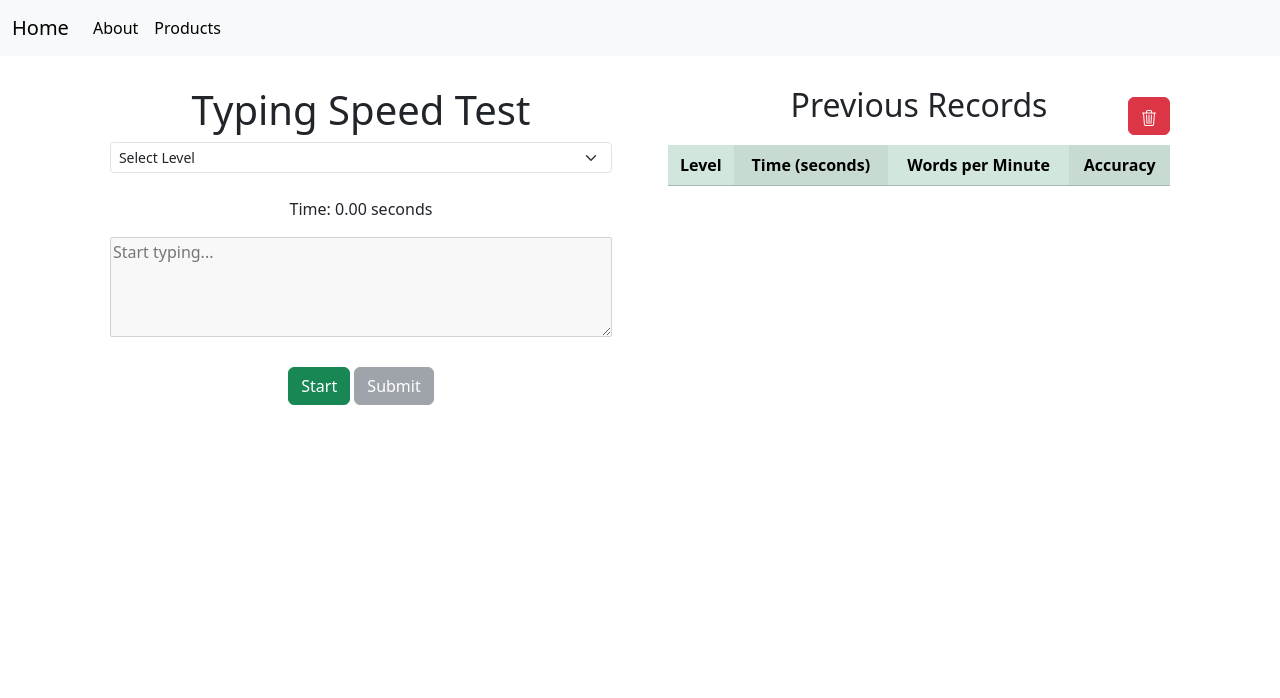
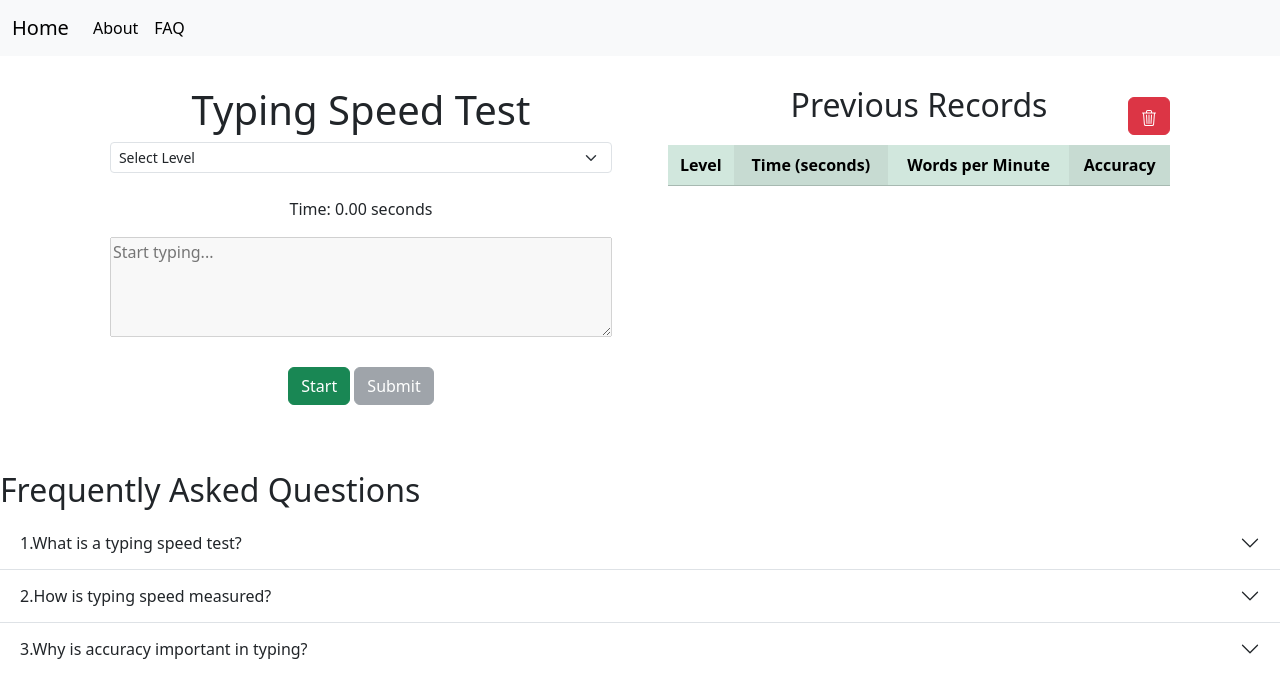
Before and after one commit to sagar-psycho/Typing, a plain HTML site: page index.html in a window 1280 px wide. Drawn offline with nearby package versions, Linux system fonts and the light colour scheme.

Commit message:
Update index.html

```diff
--- a/index.html
+++ b/index.html
@@ -7,7 +7,6 @@
     <link rel="stylesheet" href="style.css">
     <link href="https://cdn.jsdelivr.net/npm/bootstrap@5.3.3/dist/css/bootstrap.min.css" rel="stylesheet" integrity="sha384-QWTKZyjpPEjISv5WaRU9OFeRpok6YctnYmDr5pNlyT2bRjXh0JMhjY6hW+ALEwIH" crossorigin="anonymous">
 </head>
-
 <body>
     <nav class="navbar navbar-expand-lg bg-body-tertiary">
         <div class="container-fluid">
@@ -21,7 +20,7 @@
                     <a class="nav-link active" aria-current="page" href="#">About</a>
                 </li>
                 <li class="nav-item">
-                    <a class="nav-link active" href="#">Products</a>
+                    <a class="nav-link active" href="#faq">FAQ</a>
                 </li>
                 </ul>
             </div>
@@ -67,6 +66,43 @@
             </table>
         </div>
     </div>
+    <div id="faq">
+        <h2>Frequently Asked Questions</h2>
+    <div class="accordion accordion-flush" id="accordionFlushExample">
+        <div class="accordion-item">
+            <h2 class="accordion-header">
+                <button class="accordion-button collapsed" type="button" data-bs-toggle="collapse" data-bs-target="#flush-collapseOne" aria-expanded="false" aria-controls="flush-collapseOne">
+                    1.What is a typing speed test?
+                </button>
+            </h2>
+        <div id="flush-collapseOne" class="accordion-collapse collapse" data-bs-parent="#accordionFlushExample">
+            <div class="accordion-body">A typing speed test measures how fast and accurately you can type a given piece of text.</div>
+        </div>
+        </div>
+        <div class="accordion-item">
+            <h2 class="accordion-header">
+                <button class="accordion-button collapsed" type="button" data-bs-toggle="collapse" data-bs-target="#flush-collapseTwo" aria-expanded="false" aria-controls="flush-collapseTwo">
+                    2.How is typing speed measured?
+                </button>
+            </h2>
+        <div id="flush-collapseTwo" class="accordion-collapse collapse" data-bs-parent="#accordionFlushExample">
+            <div class="accordion-body">Typing speed is typically measured in words per minute (WPM), which is the number of words typed correctly in one minute.</div>
+        </div>
+        </div>
+        <div class="accordion-item">
+            <h2 class="accordion-header">
+                <button class="accordion-button collapsed" type="button" data-bs-toggle="collapse" data-bs-target="#flush-collapseThree" aria-expanded="false" aria-controls="flush-collapseThree">
+                    3.Why is accuracy important in typing?
+                </button>
+            </h2>
+        <div id="flush-collapseThree" class="accordion-collapse collapse" data-bs-parent="#accordionFlushExample">
+            <div class="accordion-body">Accuracy is important because typing quickly is not useful if many errors are made. High accuracy ensures that the typed text is correct and reliable.</div>
+        </div>
+        </div>
+    </div>
+    </div>
+
+</div>
     <script src="script.js"></script>
     <script src="https://cdn.jsdelivr.net/npm/bootstrap@5.3.3/dist/js/bootstrap.bundle.min.js" integrity="sha384-YvpcrYf0tY3lHB60NNkmXc5s9fDVZLESaAA55NDzOxhy9GkcIdslK1eN7N6jIeHz" crossorigin="anonymous"></script>
 </body>
```
